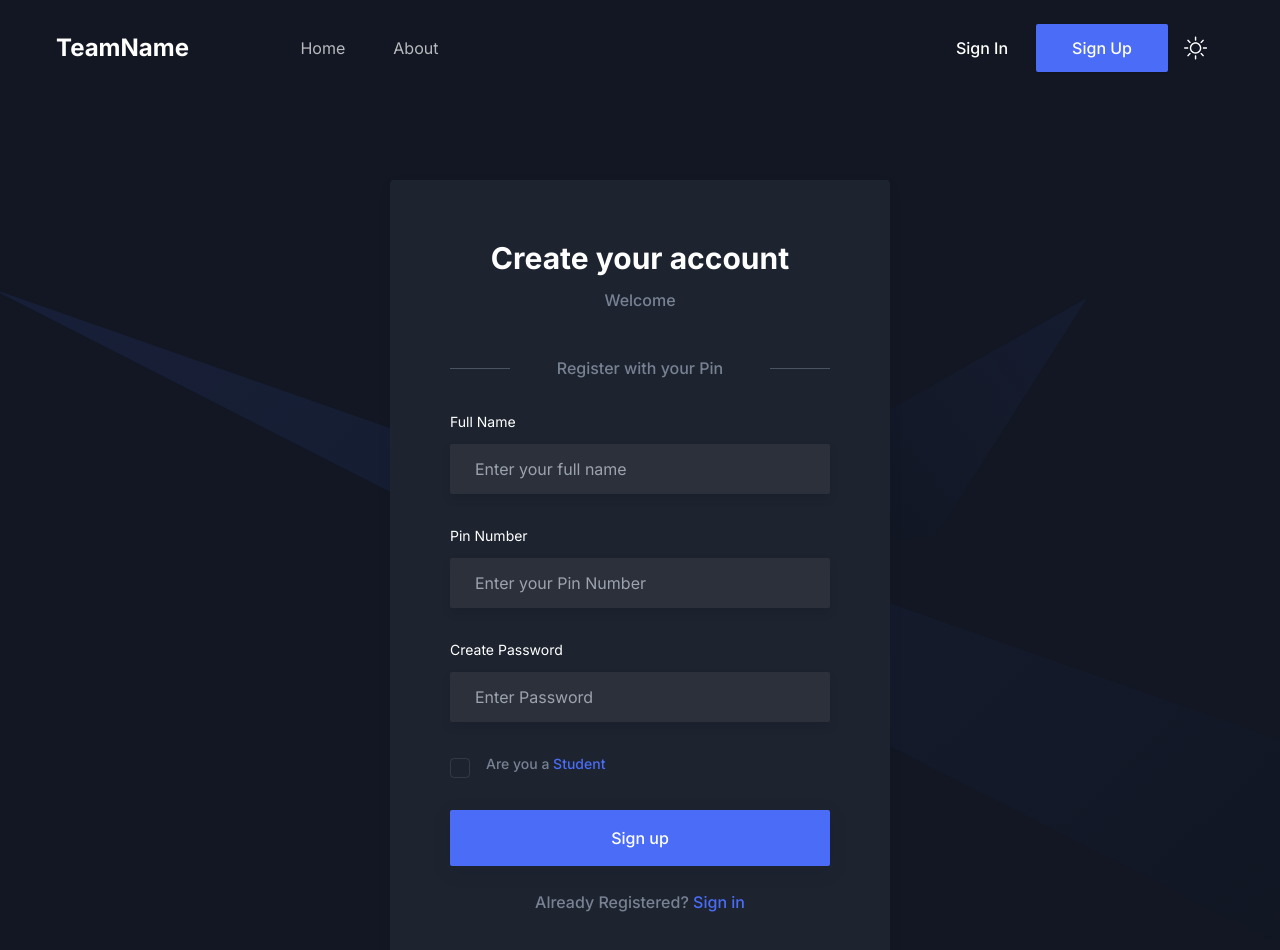
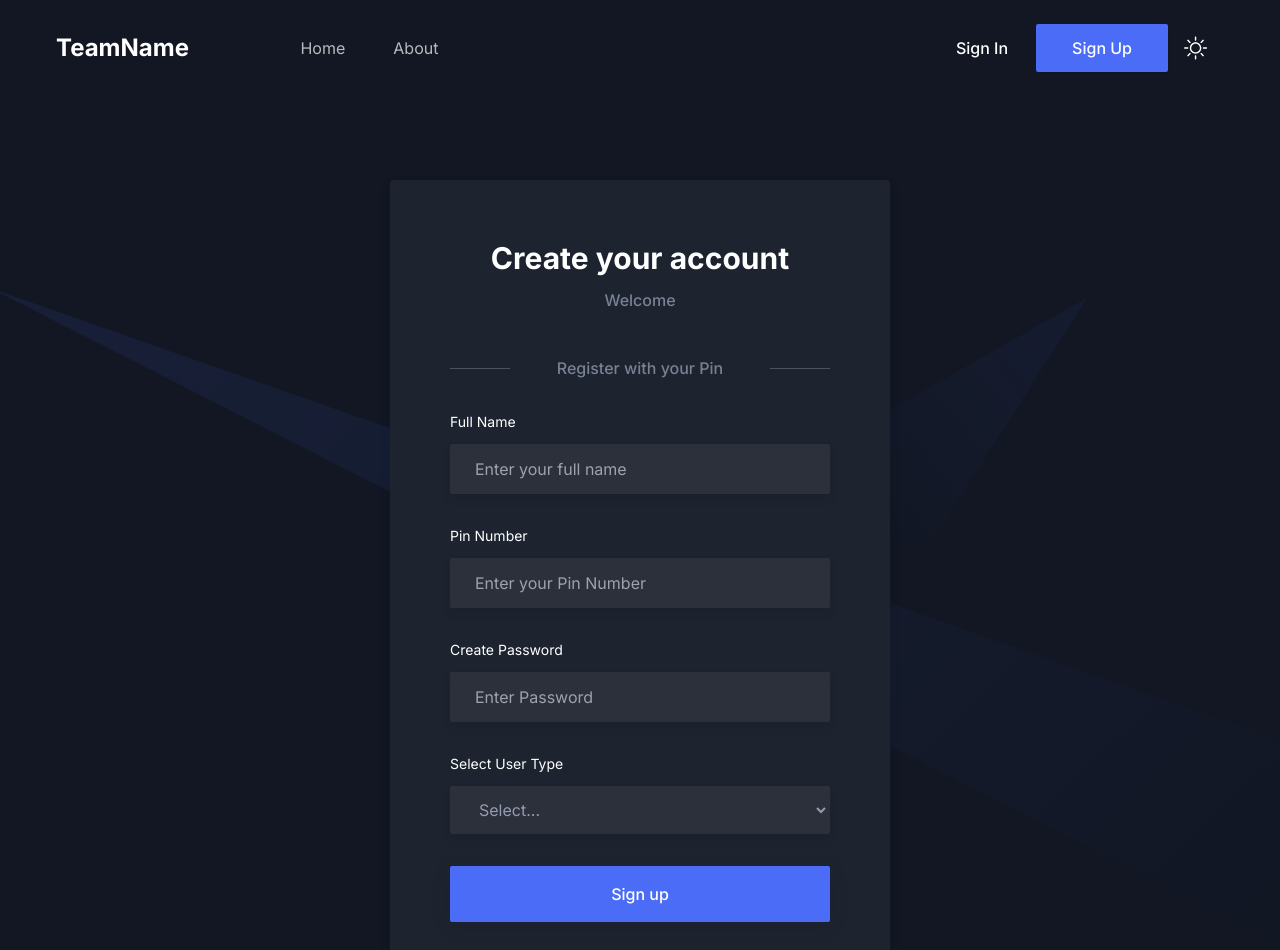
Before and after one commit to hemanth-sunkireddy/leave-portal, a Next.js app: page /signup in a window 1280 px wide. Shown: the top 950 px of the page. Built offline with nearby package versions, Linux system fonts and the light colour scheme.

Commit message:
updated signup page

```diff
--- a/app/page.tsx
+++ b/app/page.tsx
@@ -12,7 +12,7 @@ import Video from "@/components/Video";
 import { Metadata } from "next";
 
 export const metadata: Metadata = {
-  title: "Free Next.js Template for Startup and SaaS",
+  title: "Leave Management Portal",
   description: "This is Home for Startup Nextjs Template",
   // other metadata
 };
--- a/app/signup/page.tsx
+++ b/app/signup/page.tsx
@@ -1,6 +1,7 @@
 import Link from "next/link";
 
 import { Metadata } from "next";
+import SelectUserType from '../../components/Signup/index';
 
 export const metadata: Metadata = {
   title: "Sign Up Page | Free Next.js Template for Startup and SaaS",
@@ -126,45 +127,8 @@ const SignupPage = () => {
                       className="border-stroke dark:text-body-color-dark dark:shadow-two w-full rounded-sm border bg-[#f8f8f8] px-6 py-3 text-base text-body-color outline-none transition-all duration-300 focus:border-primary dark:border-transparent dark:bg-[#2C303B] dark:focus:border-primary dark:focus:shadow-none"
                     />
                   </div>
-                  <div className="mb-8 flex">
-                    <label
-                      htmlFor="checkboxLabel"
-                      className="flex cursor-pointer select-none text-sm font-medium text-body-color"
-                    >
-                      <div className="relative">
-                        <input
-                          type="checkbox"
-                          id="checkboxLabel"
-                          className="sr-only"
-                        />
-                        <div className="box mr-4 mt-1 flex h-5 w-5 items-center justify-center rounded border border-body-color border-opacity-20 dark:border-white dark:border-opacity-10">
-                          <span className="opacity-0">
-                            <svg
-                              width="11"
-                              height="8"
-                              viewBox="0 0 11 8"
-                              fill="none"
-                              xmlns="http://www.w3.org/2000/svg"
-                            >
-                              <path
-                                d="M10.0915 0.951972L10.0867 0.946075L10.0813 0.940568C9.90076 0.753564 9.61034 0.753146 9.42927 0.939309L4.16201 6.22962L1.58507 3.63469C1.40401 3.44841 1.11351 3.44879 0.932892 3.63584C0.755703 3.81933 0.755703 4.10875 0.932892 4.29224L0.932878 4.29225L0.934851 4.29424L3.58046 6.95832C3.73676 7.11955 3.94983 7.2 4.1473 7.2C4.36196 7.2 4.55963 7.11773 4.71406 6.9584L10.0468 1.60234C10.2436 1.4199 10.2421 1.1339 10.0915 0.951972ZM4.2327 6.30081L4.2317 6.2998C4.23206 6.30015 4.23237 6.30049 4.23269 6.30082L4.2327 6.30081Z"
-                                fill="#3056D3"
-                                stroke="#3056D3"
-                                strokeWidth="0.4"
-                              />
-                            </svg>
-                          </span>
-                        </div>
-                      </div>
-                      <span>
-                        Are you a
-                        <span className="text-primary hover:underline">
-                          {" "}
-                          Student{" "}
-                        </span>
-                      </span>
-                    </label>
-                  </div>
+                  <SelectUserType />
+
                   <div className="mb-6">
                     <button className="shadow-submit dark:shadow-submit-dark flex w-full items-center justify-center rounded-sm bg-primary px-9 py-4 text-base font-medium text-white duration-300 hover:bg-primary/90">
                       Sign up
--- /dev/null
+++ b/components/Signup/index.tsx
@@ -0,0 +1,39 @@
+"use client";
+import React, { useState } from 'react';
+
+const SelectUserType = () => {
+  const [selectedUserType, setSelectedUserType] = useState('');
+
+  // Function to handle dropdown change
+  const handleUserTypeChange = (event: React.ChangeEvent<HTMLSelectElement>) => {
+    setSelectedUserType(event.target.value);
+  };
+
+  return (
+    <div className="mb-8">
+      <label htmlFor="userType" className="block text-sm text-dark dark:text-white mb-3">
+        Select User Type
+      </label>
+      <select
+        id="userType"
+        name="userType"
+        value={selectedUserType}
+        onChange={handleUserTypeChange}
+        className="border-stroke dark:text-body-color-dark dark:shadow-two w-full rounded-sm border bg-[#f8f8f8] px-6 py-3 text-base text-body-color outline-none transition-all duration-300 focus:border-primary dark:border-transparent dark:bg-[#2C303B] dark:focus:border-primary dark:focus:shadow-none"
+      >
+        <option value="">Select...</option>
+        <option value="student">Student</option>
+        <option value="mentor">Mentor</option>
+        <option value="warden">Warden</option>
+        <option value="principal">Principal</option>
+      </select>
+      {selectedUserType && (
+        <p className="mt-2 text-sm text-gray-500 dark:text-gray-400">
+          You selected: {selectedUserType}
+        </p>
+      )}
+    </div>
+  );
+};
+
+export default SelectUserType;
```
